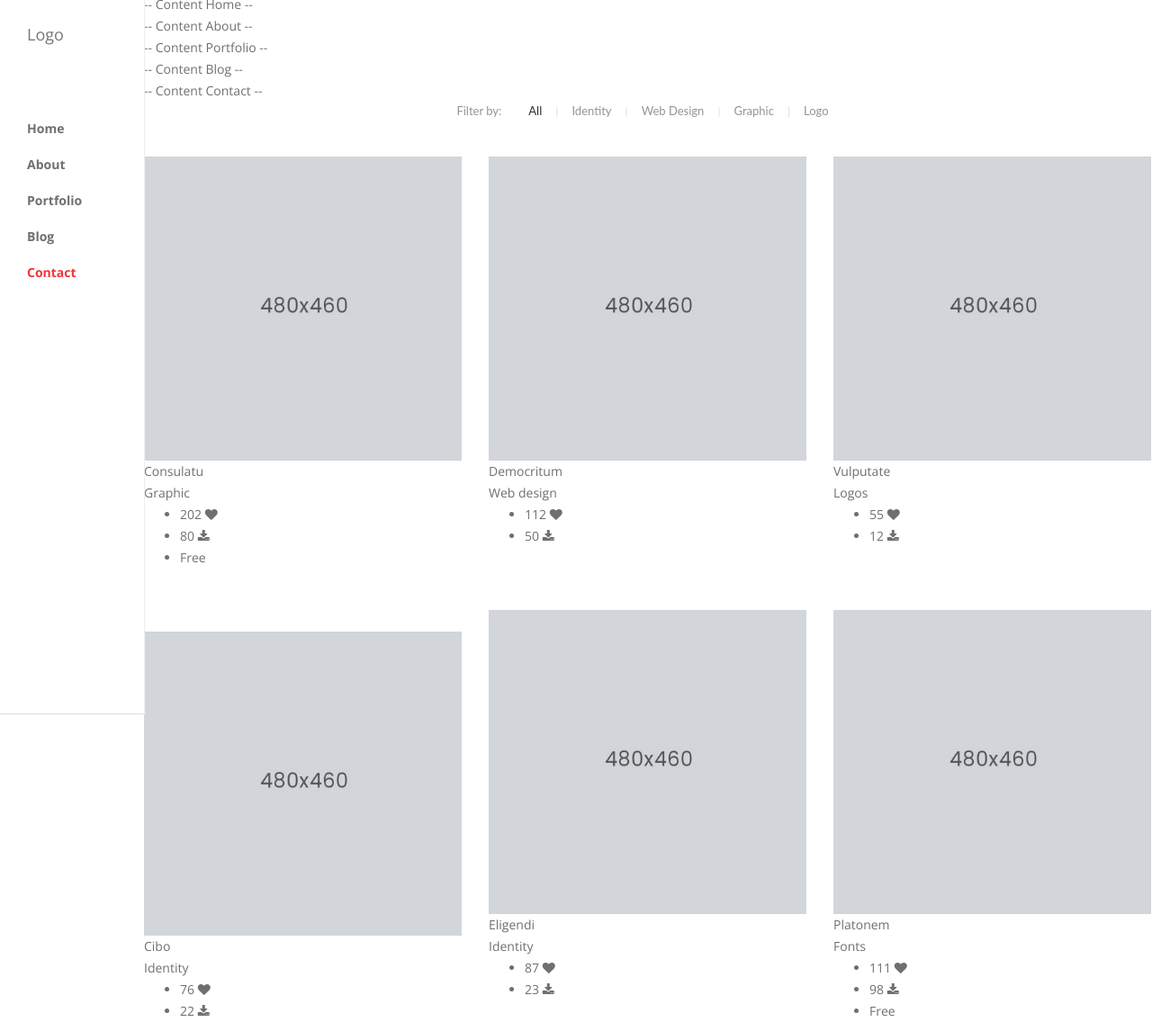
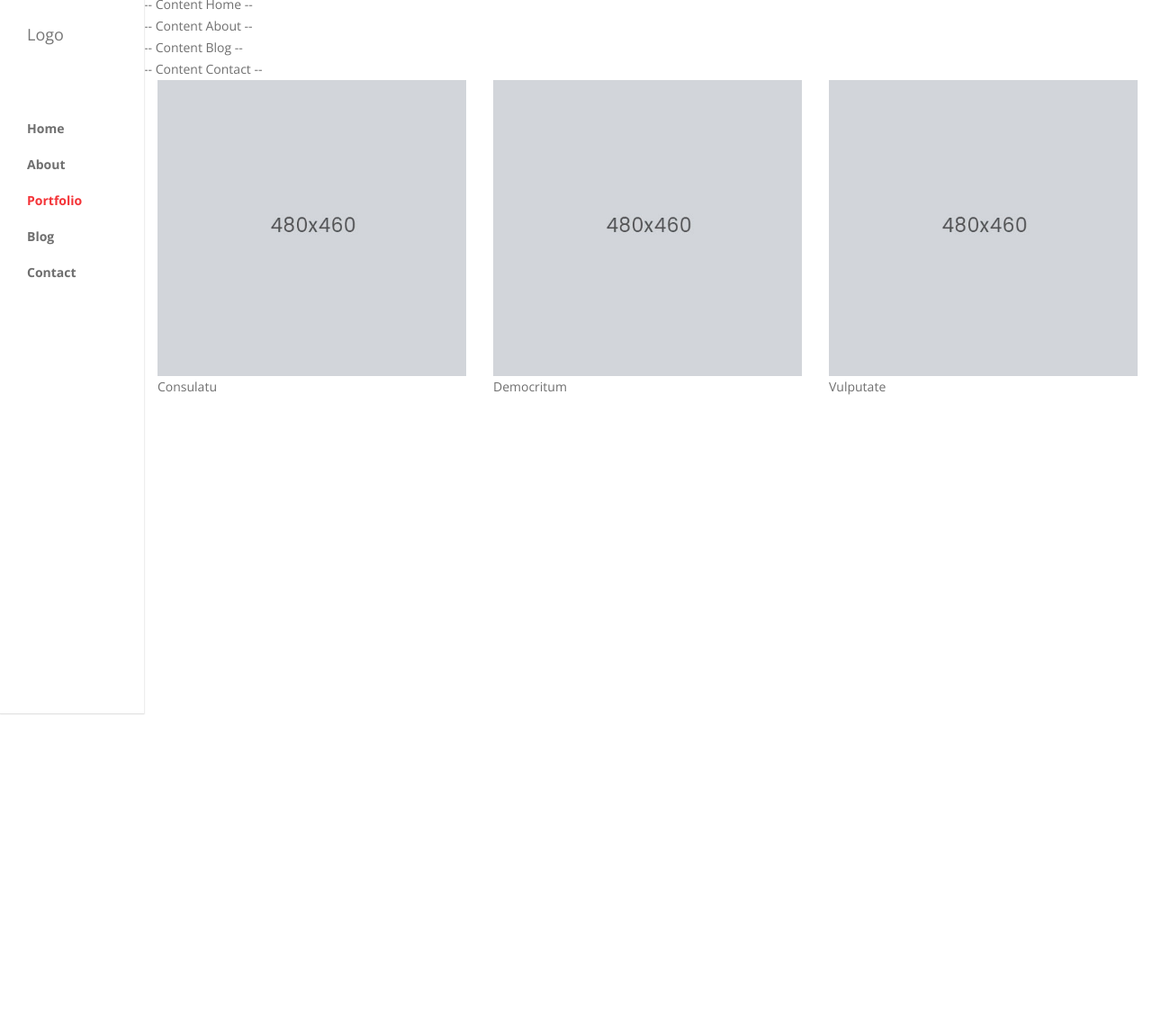
Before and after one commit to vannak1/vannak.me, a plain HTML site: page index.html in a window 1280 px wide. Shown: the part 7-1153 px from the top of the page at 90% size. After the commit the page ends 800 px from the top, so only its background shows below. Drawn offline with nearby package versions, Linux system fonts and the light colour scheme.

Commit message:
changes to portfolio

```diff
--- /dev/null
+++ b/css/prettify.css
@@ -0,0 +1,26 @@
+.com { color: #93a1a1; }
+.lit { color: #195f91; }
+.pun, .opn, .clo { color: #93a1a1; }
+.fun { color: #dc322f; }
+.str, .atv { color: #D14; }
+.kwd, .prettyprint .tag { color: #1e347b; padding:0;border:0;}
+.prettyprint .tag:hover, .prettyprint .tag:focus, .prettyprint .tag:active{ color: #1e347b;background:none;}
+.typ, .atn, .dec, .var { color: teal; }
+.pln { color: #48484c; }
+
+.prettyprint {
+  padding: 25px;
+  background-color:#fff;
+  border: 1px solid #fff;
+  border-radius:2px;
+  text-align:left;
+}
+
+/* Specify class=linenums on a pre to get line numbering */
+ol.linenums {
+  margin:0; /* IE indents via margin-left */
+}
+ol.linenums li {
+  padding-left:0;
+  color: #616161;
+}
--- a/index.html
+++ b/index.html
@@ -18,8 +18,9 @@
     <link href='https://fonts.googleapis.com/css?family=Open+Sans:400,700' rel='stylesheet' type='text/css'>
     <link href="css/animate.css" rel="stylesheet">
     <link href="css/bootsnav.css" rel="stylesheet">
+		<link href="css/cubeportfolio.min.css" rel="stylesheet">
     <link href="css/style.css" rel="stylesheet">
-		<link rel="stylesheet" href="css/cubeportfolio.min.css">
+		<link href="css/prettify.css" rel="stylesheet">
 
     <!--[if lt IE 9]>
       <script src="https://oss.maxcdn.com/html5shiv/3.7.2/html5shiv.min.js"></script>
@@ -61,11 +62,8 @@
 	<div id="home">
 	    -- Content Home --
 	</div>
-	<div id="about">
+	<div id="about" style="height='200px';">
 	    -- Content About --
-	</div>
-	<div id="portfolio">
-	    -- Content Portfolio --
 	</div>
 	<div id="blog">
 	    -- Content Blog --
@@ -73,30 +71,11 @@
 	<div id="contact">
 	    -- Content Contact --
 	</div>
-	<div class="row">
+	<div class="container-fluid">
+	<div class="row" id="portfolio">
 		<div class="col-md-12">
-							<!-- Start portfolio filter -->
-							<div id="js-filters-masonry-projects" class="cbp-l-filters-text">
-								<div class="cbp-l-filters-text-sort">Filter by:</div>
-								<div data-filter="*" class="cbp-filter-item-active cbp-filter-item">
-									All <div class="cbp-filter-counter"></div>
-								</div> |
-								<div data-filter=".identity" class="cbp-filter-item">
-									Identity <div class="cbp-filter-counter"></div>
-								</div> |
-								<div data-filter=".web-design" class="cbp-filter-item">
-									Web Design <div class="cbp-filter-counter"></div>
-								</div> |
-								<div data-filter=".graphic" class="cbp-filter-item">
-									Graphic <div class="cbp-filter-counter"></div>
-								</div> |
-								<div data-filter=".logos" class="cbp-filter-item">
-									Logo <div class="cbp-filter-counter"></div>
-								</div>
-							</div>
-							<!-- End portfolio filter -->
 
-							<!-- Start portfolio -->
+		 			<!-- Start portfolio -->
 							<div id="js-grid-masonry-projects" class="cbp cbp-l-grid-masonry-projects">
 								<!-- Start project 1 -->
 								<div class="cbp-item graphic" style="width: 345px; left: 0px; top: 0px;"><div class="cbp-item-wrapper">
@@ -115,12 +94,6 @@
 															</a>
 															<div class="cbp-custom-title">
 																<a href="portfolioDetail/project1.html" class="cbp-singlePage cbp-project-name" rel="nofollow">Consulatu</a>
-																<div class="cbp-projects-desc">Graphic</div>
-																<ul class="cbp-project-action">
-																	<li><a href="#">202 <i class="fa fa-heart"></i></a></li>
-																	<li><a href="#">80 <i class="fa fa-download"></i></a></li>
-																	<li><a href="#"><span class="project-label">Free</span></a></li>
-																</ul>
 															</div>
 														</div></div>
 								<!-- End project 1 -->
@@ -142,11 +115,6 @@
 									</a>
 									<div class="cbp-custom-title">
 										<a href="portfolioDetail/project2.html" class="cbp-singlePage cbp-project-name" rel="nofollow">Democritum</a>
-										<div class="cbp-projects-desc">Web design</div>
-										<ul class="cbp-project-action">
-											<li><a href="#">112 <i class="fa fa-heart"></i></a></li>
-											<li><a href="#">50 <i class="fa fa-download"></i></a></li>
-										</ul>
 									</div>
 								</div>
 								<!-- End project 2 -->
@@ -168,93 +136,9 @@
 									</a>
 									<div class="cbp-custom-title">
 										<a href="portfolioDetail/project3.html" class="cbp-singlePage cbp-project-name" rel="nofollow">Vulputate</a>
-										<div class="cbp-projects-desc">Logos</div>
-										<ul class="cbp-project-action">
-											<li><a href="#">55 <i class="fa fa-heart"></i></a></li>
-											<li><a href="#">12 <i class="fa fa-download"></i></a></li>
-										</ul>
 									</div>
 								</div>
 								<!-- End project 3 -->
-
-								<!-- Start project 4 -->
-								<div class="cbp-item identity">
-									<a href="portfolioDetail/project4.html" class="cbp-caption cbp-singlePage" rel="nofollow">
-										<div class="cbp-caption-defaultWrap">
-											<img src="img/gallery/480x460/img04.jpg" alt="">
-										</div>
-										<div class="cbp-caption-activeWrap">
-											<div class="cbp-l-caption-zoom">
-												<div class="cbp-l-caption-body">
-													<div class="cbp-l-caption-title">Eligendi</div>
-													<div class="cbp-l-caption-desc">by 99webpage</div>
-												</div>
-											</div>
-										</div>
-									</a>
-									<div class="cbp-custom-title">
-										<a href="portfolioDetail/project4.html" class="cbp-singlePage cbp-project-name" rel="nofollow">Eligendi</a>
-										<div class="cbp-projects-desc">Identity</div>
-										<ul class="cbp-project-action">
-											<li><a href="#">87 <i class="fa fa-heart"></i></a></li>
-											<li><a href="#">23 <i class="fa fa-download"></i></a></li>
-										</ul>
-									</div>
-								</div>
-								<!-- End project 4 -->
-
-								<!-- Start project 5 -->
-								<div class="cbp-item fonts">
-									<a href="portfolioDetail/project5.html" class="cbp-caption cbp-singlePage" rel="nofollow">
-										<div class="cbp-caption-defaultWrap">
-											<img src="img/gallery/480x460/img05.jpg" alt="">
-										</div>
-										<div class="cbp-caption-activeWrap">
-											<div class="cbp-l-caption-zoom">
-												<div class="cbp-l-caption-body">
-													<div class="cbp-l-caption-title">Platonem</div>
-													<div class="cbp-l-caption-desc">by 99webpage</div>
-												</div>
-											</div>
-										</div>
-									</a>
-									<div class="cbp-custom-title">
-										<a href="portfolioDetail/project5.html" class="cbp-singlePage cbp-project-name" rel="nofollow">Platonem</a>
-										<div class="cbp-projects-desc">Fonts</div>
-										<ul class="cbp-project-action">
-											<li><a href="#">111 <i class="fa fa-heart"></i></a></li>
-											<li><a href="#">98 <i class="fa fa-download"></i></a></li>
-											<li><a href="#"><span class="project-label">Free</span></a></li>
-										</ul>
-									</div>
-								</div>
-								<!-- End project 5 -->
-
-								<!-- Start project 6 -->
-								<div class="cbp-item identity">
-									<a href="portfolioDetail/project6.html" class="cbp-caption cbp-singlePage" rel="nofollow">
-										<div class="cbp-caption-defaultWrap">
-											<img src="img/gallery/480x460/img06.jpg" alt="">
-										</div>
-										<div class="cbp-caption-activeWrap">
-											<div class="cbp-l-caption-zoom">
-												<div class="cbp-l-caption-body">
-													<div class="cbp-l-caption-title">Cibo</div>
-													<div class="cbp-l-caption-desc">by 99webpage</div>
-												</div>
-											</div>
-										</div>
-									</a>
-									<div class="cbp-custom-title">
-										<a href="portfolioDetail/project6.html" class="cbp-singlePage cbp-project-name" rel="nofollow">Cibo</a>
-										<div class="cbp-projects-desc">Identity</div>
-										<ul class="cbp-project-action">
-											<li><a href="#">76 <i class="fa fa-heart"></i></a></li>
-											<li><a href="#">22 <i class="fa fa-download"></i></a></li>
-										</ul>
-									</div>
-								</div>
-								<!-- End project 6 -->
 							</div>
 							<!-- End portfolio -->
 		</div>
```
